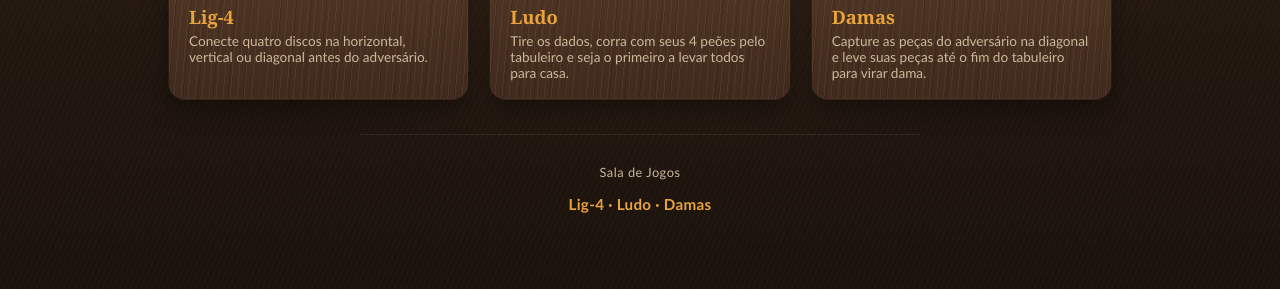
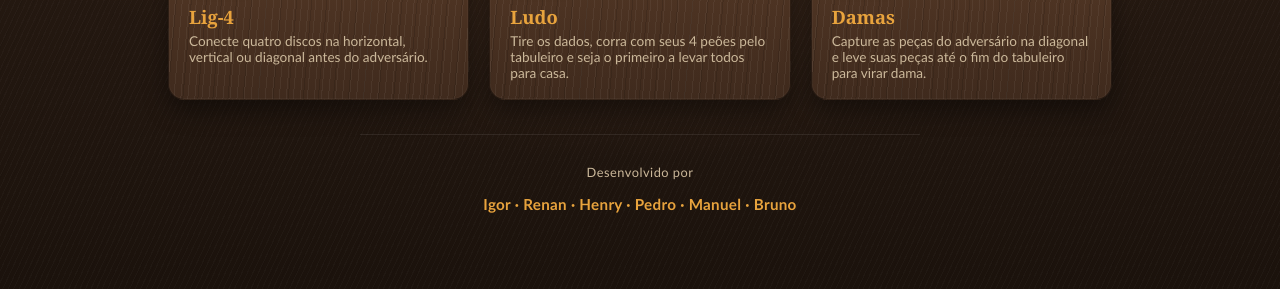
Before and after one commit to Opexisl/Trabalho-, a plain HTML site: page index.html in a window 1280 px wide. Shown: the part 239-528 px from the top of the page. Drawn offline with Linux system fonts and the light colour scheme.

Commit message:
Update index.html

```diff
--- a/index.html
+++ b/index.html
@@ -772,8 +772,8 @@
   </div>
 
   <footer>
-    <p class="credit-title">Sala de Jogos</p>
-    <p class="names">Lig-4 · Ludo · Damas</p>
+    <p class="credit-title">Desenvolvido por</p>
+    <p class="names">Igor · Renan · Henry · Pedro · Manuel · Bruno</p>
   </footer>
 
 </div>
```
